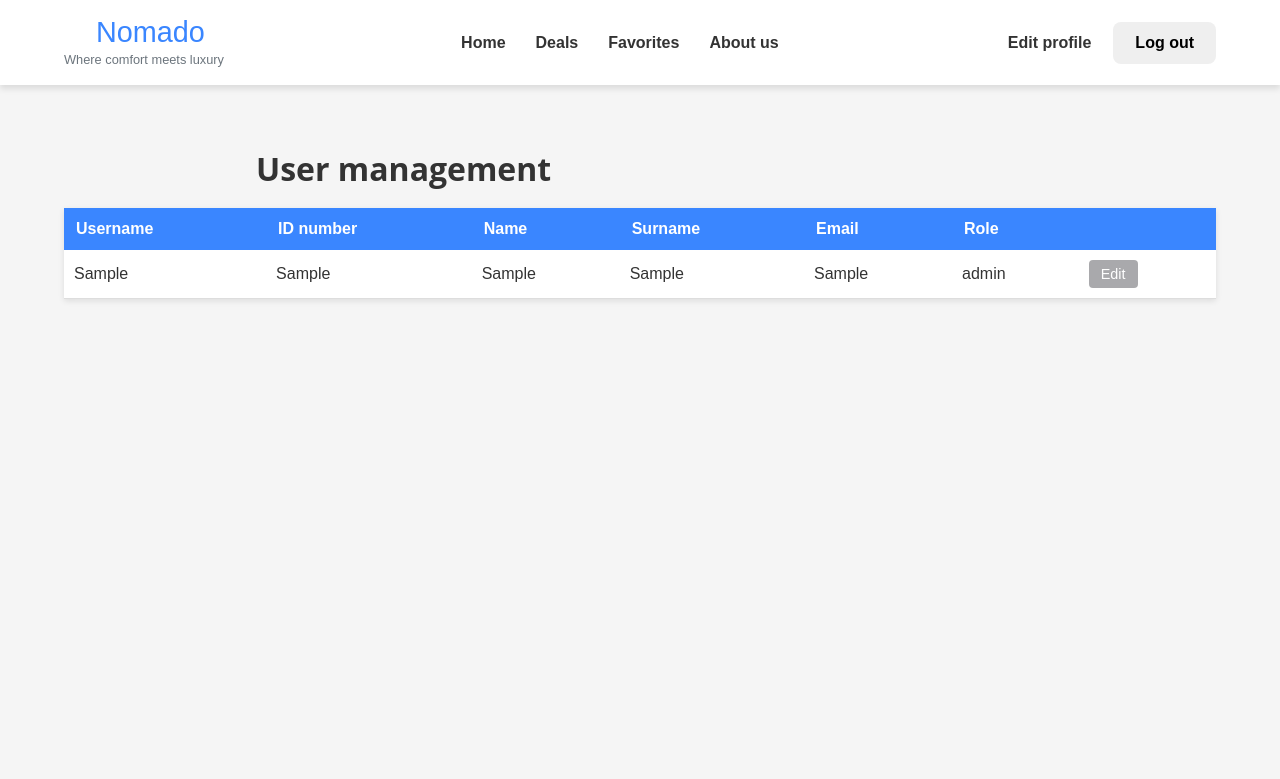
After one commit to Kristuponas/Nomado, a PHP site: page /website/public/user_managment.php in a window 1280 px wide. The commit adds this page. Shown: the top 779 px of the page. Run offline with PHP 8.4, Linux system fonts and the light colour scheme; the visitor is signed in with stand-in values (Sample User, id 1); data comes from the database, SQL or seed files in the repository; tables that the repository leaves empty hold one stand-in row (values such as "Sample post").

Commit message:
Working 2FA, Admin UM, User edit profile
Fully working 2FA
Admin user managment system (delete user, change user info)
User edit profile (user can change it's info and password)

```diff
--- /dev/null
+++ b/composer.json
@@ -0,0 +1,5 @@
+{
+    "require": {
+        "pragmarx/google2fa": "^9.0"
+    }
+}
--- /dev/null
+++ b/website/public/css/user_managment.css
@@ -0,0 +1,169 @@
+/* Bendrieji stiliai */
+body {
+    font-family: Arial, sans-serif;
+    background-color: #f5f5f5;
+    color: #333;
+    margin: 0;
+    padding: 0;
+    padding-top:150px;
+}
+
+h1 {
+    text-align: left;
+    padding-left: 20%;
+    font-family: 'Open Sans', sans-serif;
+}
+
+/* Lentelės stilius */
+table {
+    width: 90%;
+    max-width: 1200px;
+    margin: 20px auto;
+    border-collapse: collapse;
+    background-color: #fff;
+    box-shadow: 0 2px 6px rgba(0,0,0,0.1);
+}
+
+thead {
+    background-color: #3a86ff;
+    color: #fff;
+}
+
+thead th {
+    padding: 12px;
+    text-align: left;
+}
+
+tbody td {
+    padding: 10px;
+    border-bottom: 1px solid #ddd;
+}
+
+tbody tr:hover {
+    background-color: #f0f8ff;
+}
+
+/* Mygtukai */
+button {
+    padding: 6px 12px;
+    border: none;
+    border-radius: 4px;
+    cursor: pointer;
+    font-size: 0.9rem;
+}
+
+button.edit-btn {
+    background-color: #a9a9ac;
+    color: rgb(255, 255, 255);
+}
+
+button.edit-btn:hover {
+    background-color: #7a787e;
+}
+
+/* Modal stilius */
+.modal {
+    position: fixed;         /* fixed, kad overlay liktų virš viso puslapio */
+    top: 0;
+    left: 0;
+    width: 100vw;            /* pilnas fonas */
+    height: 100vh;
+    background: rgba(0,0,0,0.2); /* lengvai permatomas fonas */
+    display: none;          /* kad būtų matomas */
+    z-index: 1000;
+}
+
+.modal-content {
+    position: absolute;
+    top: 50%;
+    left: 50%;
+    transform: translate(-50%, -50%);
+    background: #fff;
+    width: 400px;   /* tavo norimas plotis */
+    max-width: 90%;
+    border-radius: 8px;
+    box-shadow: 0 5px 15px rgba(0,0,0,0.3);
+    padding: 10px
+}
+
+
+/* Paprasta animacija, kad modal švelniai atsirastų */
+@keyframes modalFadeIn {
+    from { opacity: 0; transform: translateY(-20px); }
+    to { opacity: 1; transform: translateY(0); }
+}
+
+.modal-actions {
+    display: flex;
+    justify-content: space-between;
+}
+
+button.danger {
+    background: #c0392b;
+    color: white;
+}
+.modal-header {
+    display: flex;
+    justify-content: space-between;
+    align-items: center;
+}
+
+.modal-header h5 {
+    margin: 0;
+}
+
+.close-btn {
+    background-color: transparent;
+    border: none;
+    font-size: 1.2rem;
+    cursor: pointer;
+}
+
+input, select {
+    width: 100%;
+    padding: 8px;
+    margin-top: 4px;
+    margin-bottom: 12px;
+    border: 1px solid #ccc;
+    border-radius: 4px;
+}
+
+.form-label {
+    font-weight: bold;
+}
+
+.text-end {
+    text-align: right;
+}
+
+.update_btn {
+    background-color: #3a86ff;
+    color: #fff;
+    padding: 8px 16px;
+    border-radius: 4px;
+    border: none;
+    cursor: pointer;
+}
+
+.update_btn:hover {
+    background-color: #2a75e6;
+}
+
+.update_btn_cancle {
+    background-color: #ccc;
+    color: #333;
+    padding: 8px 16px;
+    border-radius: 4px;
+    border: none;
+    cursor: pointer;
+}
+
+.update_btn_cancle:hover {
+    background-color: #999;
+}
+.edit-btn {
+    background: transparent;
+    border: none;
+    color: #3d3d3d;
+    cursor: pointer;
+}
--- /dev/null
+++ b/website/public/user_managment.php
@@ -0,0 +1,136 @@
+<?php session_start();
+require_once __DIR__ . "/../src/database/database.php";
+require __DIR__ . '/../templates/navbar.php';
+if ($_SESSION['ulevel'] !== 1) {
+    http_response_code(403);
+    exit('Access denied');
+}
+$db = Database::getInstance();
+$users = $db->select('vartotojas');
+$roles = $db->select('vartotoju_tipas');
+$rolemap = [];
+foreach ($roles as $role) {
+    $rolemap[$role['id']] = $role['name'];
+}
+if ($_SERVER['REQUEST_METHOD'] === 'POST') {
+    if ($_POST['action'] === 'update') {
+        $db->update(
+            'vartotojas',
+            [
+                'vartotojo_vardas' => $_POST['username'],
+                'vardas' => $_POST['vardas'],
+                'pavarde' => $_POST['pavarde'],
+                'el_pastas' => $_POST['el_pastas'],
+                'tipas' => $_POST['tipas']
+            ],
+            ['id' => $_POST['user_id']]
+        );
+    }
+
+    if ($_POST['action'] === 'delete') {
+        $db->delete('vartotojas', ['id' => $_POST['user_id']]);
+    }
+
+    header("Location: " . $_SERVER['PHP_SELF']);
+    exit;
+}
+
+?>
+<!DOCTYPE html>
+
+<head>
+    <meta charset="UTF-8">
+    <title>User management</title>
+    <link rel="stylesheet" href="/css/style.css">
+    <link rel="stylesheet" href="/css/user_managment.css">
+</head>
+
+<body>
+    <h1>User management</h1>
+    <table>
+        <thead>
+            <tr>
+                <th>Username</th>
+                <th>ID number</th>
+                <th>Name</th>
+                <th>Surname</th>
+                <th>Email</th>
+                <th>Role</th>
+                <th></th>
+            </tr>
+        </thead>
+        <tbody> <?php foreach ($users as $u): ?>
+                <tr>
+                    <td><?= htmlspecialchars($u['vartotojo_vardas']) ?></td>
+                    <td><?= htmlspecialchars($u['asmens_kodas']) ?></td>
+                    <td><?= htmlspecialchars($u['vardas']) ?></td>
+                    <td><?= htmlspecialchars($u['pavarde']) ?></td>
+                    <td><?= htmlspecialchars($u['el_pastas']) ?></td>
+                    <td><?= $rolemap[$u['tipas']] ?? 'unknown' ?></td>
+                    <td class="no-bg">
+                        <button class="edit-btn" data-id="<?= $u['id'] ?>" onclick="openModal(this)">Edit</button>
+                    </td>
+                </tr> <?php endforeach; ?>
+        </tbody>
+    </table>
+
+            <div id="userModal" class="modal">
+    <div class="modal-content">
+        <h3>Edit user</h3>
+
+        <form method="POST" action="<?= $_SERVER['PHP_SELF'] ?>">
+            <input type="hidden" name="action" value="update">
+            <input type="hidden" name="user_id" id="user_id">
+
+            <label>Username</label>
+            <input type="text" name="username" id="username" required>
+
+            <label>Name</label>
+            <input type="text" name="vardas" id="name" required>
+
+            <label>Surname</label>
+            <input type="text" name="pavarde" id="surname" required>
+
+            <label>Email</label>
+            <input type="email" name="el_pastas" id="email" required>
+
+            <label>Role</label>
+            <select name="tipas" id="role">
+                <?php foreach ($roles as $r): ?>
+                    <option value="<?= $r['id'] ?>">
+                        <?= htmlspecialchars($r['name']) ?>
+                    </option>
+                <?php endforeach; ?>
+            </select>
+
+            <br><br>
+            <button type="submit">Save</button>
+            <button type="submit" name="action" value="delete" class="danger">Delete</button>
+            <button type="button" onclick="closeModal()">Cancel</button>
+        </form>
+    </div>
+</div>
+
+
+        <script>
+function openModal(btn) {
+    const row = btn.closest('tr');
+
+    document.getElementById('user_id').value = btn.dataset.id;
+    document.getElementById('username').value = row.children[0].innerText;
+    document.getElementById('name').value = row.children[2].innerText;
+    document.getElementById('surname').value = row.children[3].innerText;
+    document.getElementById('email').value = row.children[4].innerText;
+
+    document.getElementById('userModal').style.display = 'block';
+}
+
+function closeModal() {
+    document.getElementById('userModal').style.display = 'none';
+}
+</script>
+
+
+</body>
+
+</html>
--- /dev/null
+++ b/website/src/settings.php
@@ -0,0 +1,15 @@
+<?php
+
+// Vartotojų profiliai
+$user_roles = [
+    "admin"      => 1,
+    "user"       => 2,
+    "unverified" => 3,
+    "guest"      => 4
+];
+
+// Konstantoje laikom SKAIČIŲ, ne string
+define("DEFAULT_LEVEL", $user_roles['unverified']);
+define("ADMIN_LEVEL",   $user_roles['admin']);
+
+$uregister = "self";
--- a/website/templates/navbar.php
+++ b/website/templates/navbar.php
@@ -1,3 +1,27 @@
+<?php
+    require __DIR__ . '/../src/settings.php';
+
+    $userlevel = $_SESSION['ulevel'] ?? $user_roles['guest'];
+
+
+    // Nustatome rolę
+    $role = ($userlevel == 4) ? "guest" : "";
+
+    foreach($user_roles as $name => $level){
+        if($level == $userlevel)
+            $role = $name;
+    }
+    if ($_SERVER['REQUEST_METHOD'] == 'POST' && ($_POST['action'] ?? '') === 'logout') {
+        require __DIR__ .'/../src/auth/logout.php';
+    }
+?>
+
+
+<head>
+    <link rel="stylesheet" href="../css/style.css">
+
+
+</head>
 <header class="header">
     <div class="container">
         <div class="logo">
@@ -15,7 +39,16 @@
             </ul>
             </nav>
         <div class="auth-buttons">
-            <a href="/login.php" class="btn btn-primary">Sign Up</a>
+            <?php if ($userlevel === $user_roles['guest']): ?>
+                <a href="/login.php" class="btn btn-primary">Sign Up</a>
+            <?php else: ?>
+                <a href="/edit_profile.php" class="btn btn-outline-light me-2">Edit profile</a>
+                <form method="POST">
+                    <input type="hidden" name="action" value="logout">
+                    <button type="submit" class="btn btn-light me-2" style="font-size: 16px">Log out</button>
+                </form>
+            <?php endif; ?>
         </div>
+
     </div>
 </header>
```
Also changed, not shown: website/public/confirm2fa.php (added, +38 -0 lines), website/public/css/edit_profile.css (added, +89 -0 lines), website/public/edit_profile.php (+41 -9 lines), website/public/enable_2fa.php (added, +66 -0 lines), website/public/home.php (+9 -3 lines), website/public/login.php (+11 -5 lines), website/src/auth/proclogin.php (+41 -18 lines), website/src/auth/procregister.php (+3 -10 lines), website/src/user_edit/useredit_update.php (+15 -14 lines), 1 other file.
